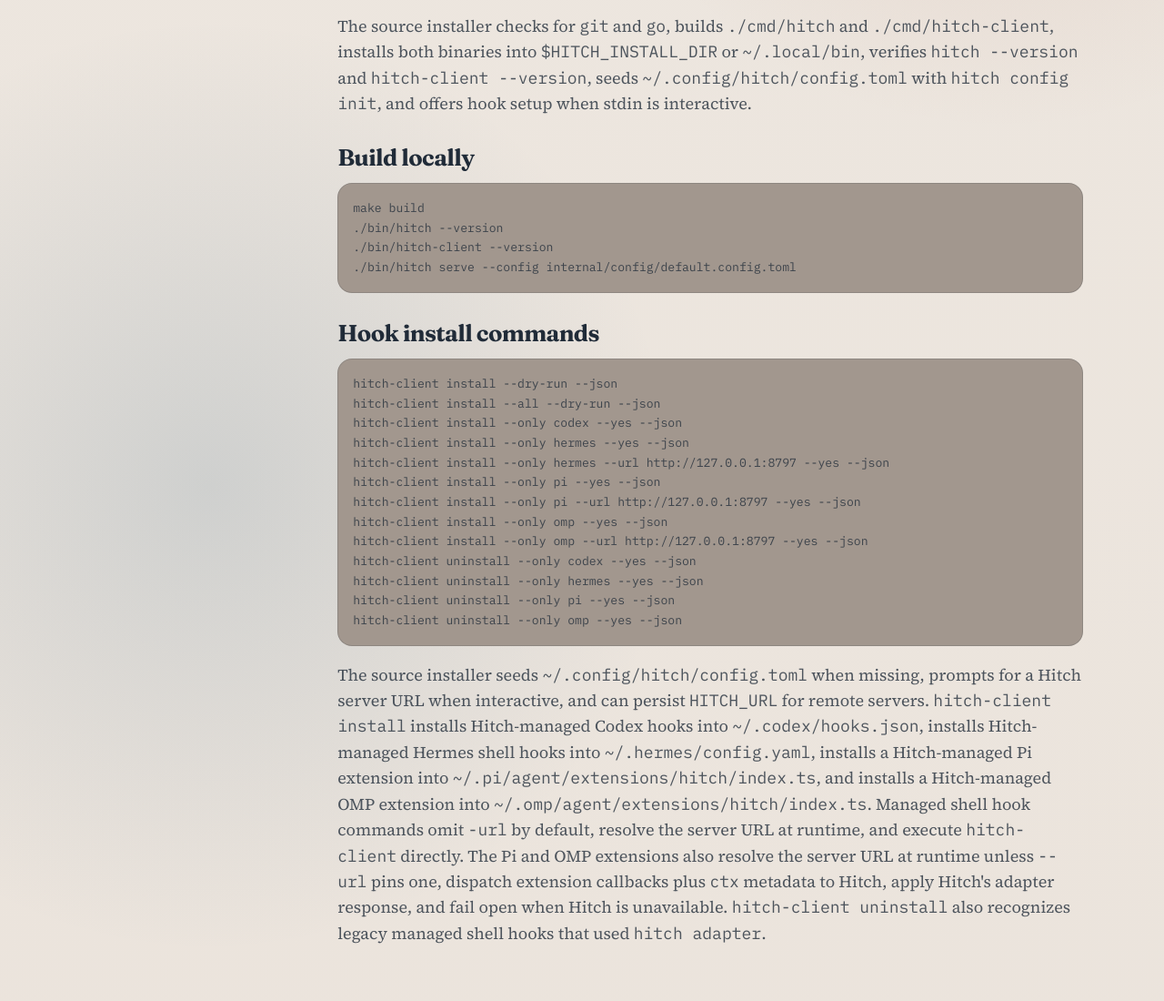
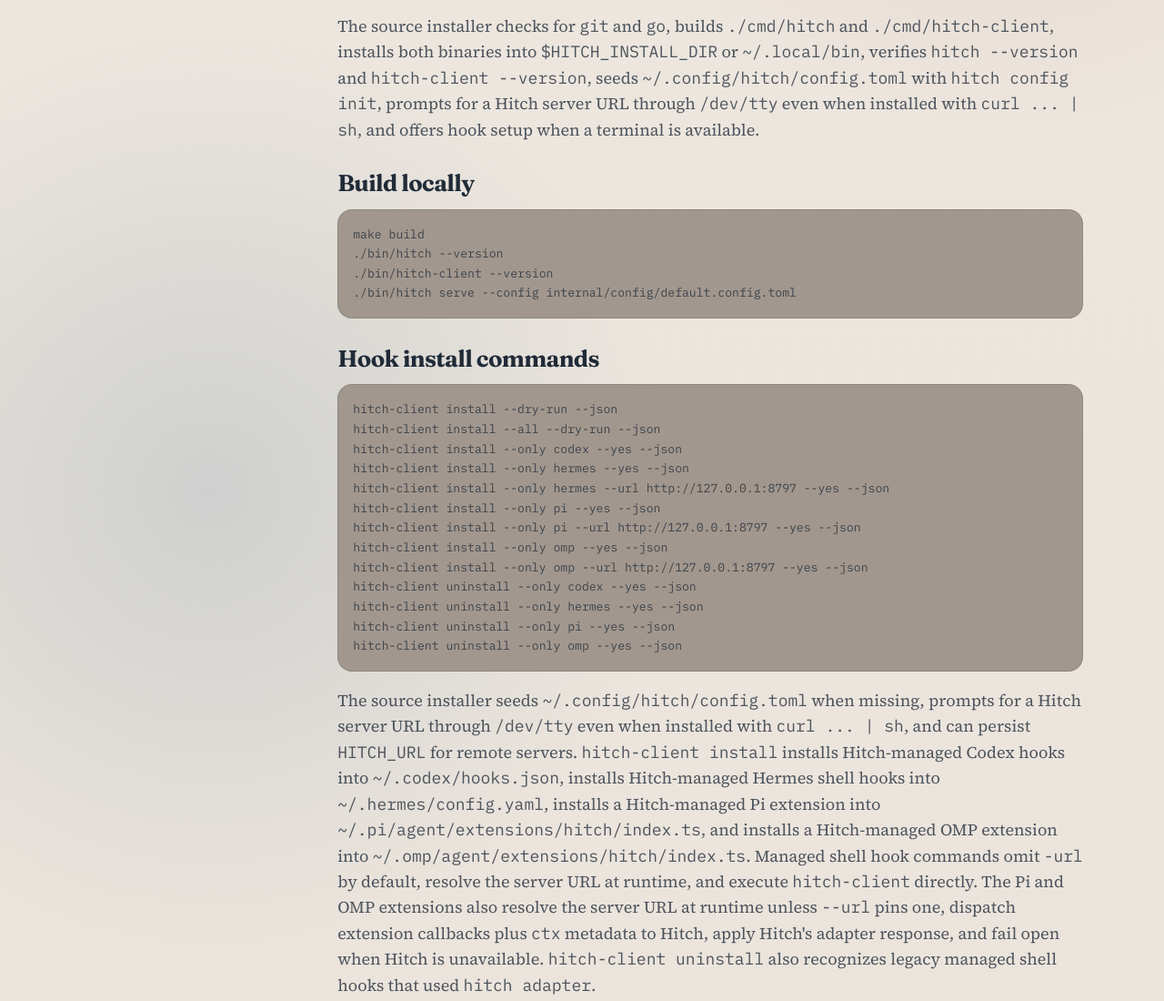
Before and after one commit to sagebynature/hitch, a website: page docs/docs/latest/index.html in a window 1280 px wide. Shown: the part 1206-2306 px from the top of the page at 91% size. Drawn offline with Linux system fonts and the light colour scheme.

Commit message:
fix: prompt installer through tty

```diff
--- a/docs/docs/latest/index.html
+++ b/docs/docs/latest/index.html
@@ -68,7 +68,7 @@ hitch-client install --only codex --yes --json</code></pre>
 
         <section id="installation">
           <h2>Installation</h2>
-          <p>The source installer checks for <code>git</code> and <code>go</code>, builds <code>./cmd/hitch</code> and <code>./cmd/hitch-client</code>, installs both binaries into <code>$HITCH_INSTALL_DIR</code> or <code>~/.local/bin</code>, verifies <code>hitch --version</code> and <code>hitch-client --version</code>, seeds <code>~/.config/hitch/config.toml</code> with <code>hitch config init</code>, and offers hook setup when stdin is interactive.</p>
+          <p>The source installer checks for <code>git</code> and <code>go</code>, builds <code>./cmd/hitch</code> and <code>./cmd/hitch-client</code>, installs both binaries into <code>$HITCH_INSTALL_DIR</code> or <code>~/.local/bin</code>, verifies <code>hitch --version</code> and <code>hitch-client --version</code>, seeds <code>~/.config/hitch/config.toml</code> with <code>hitch config init</code>, prompts for a Hitch server URL through <code>/dev/tty</code> even when installed with <code>curl ... | sh</code>, and offers hook setup when a terminal is available.</p>
           <h3>Build locally</h3>
           <pre class="code-block"><code>make build
 ./bin/hitch --version
@@ -88,7 +88,7 @@ hitch-client uninstall --only codex --yes --json
 hitch-client uninstall --only hermes --yes --json
 hitch-client uninstall --only pi --yes --json
 hitch-client uninstall --only omp --yes --json</code></pre>
-          <p>The source installer seeds <code>~/.config/hitch/config.toml</code> when missing, prompts for a Hitch server URL when interactive, and can persist <code>HITCH_URL</code> for remote servers. <code>hitch-client install</code> installs Hitch-managed Codex hooks into <code>~/.codex/hooks.json</code>, installs Hitch-managed Hermes shell hooks into <code>~/.hermes/config.yaml</code>, installs a Hitch-managed Pi extension into <code>~/.pi/agent/extensions/hitch/index.ts</code>, and installs a Hitch-managed OMP extension into <code>~/.omp/agent/extensions/hitch/index.ts</code>. Managed shell hook commands omit <code>-url</code> by default, resolve the server URL at runtime, and execute <code>hitch-client</code> directly. The Pi and OMP extensions also resolve the server URL at runtime unless <code>--url</code> pins one, dispatch extension callbacks plus <code>ctx</code> metadata to Hitch, apply Hitch's adapter response, and fail open when Hitch is unavailable. <code>hitch-client uninstall</code> also recognizes legacy managed shell hooks that used <code>hitch adapter</code>.</p>
+          <p>The source installer seeds <code>~/.config/hitch/config.toml</code> when missing, prompts for a Hitch server URL through <code>/dev/tty</code> even when installed with <code>curl ... | sh</code>, and can persist <code>HITCH_URL</code> for remote servers. <code>hitch-client install</code> installs Hitch-managed Codex hooks into <code>~/.codex/hooks.json</code>, installs Hitch-managed Hermes shell hooks into <code>~/.hermes/config.yaml</code>, installs a Hitch-managed Pi extension into <code>~/.pi/agent/extensions/hitch/index.ts</code>, and installs a Hitch-managed OMP extension into <code>~/.omp/agent/extensions/hitch/index.ts</code>. Managed shell hook commands omit <code>-url</code> by default, resolve the server URL at runtime, and execute <code>hitch-client</code> directly. The Pi and OMP extensions also resolve the server URL at runtime unless <code>--url</code> pins one, dispatch extension callbacks plus <code>ctx</code> metadata to Hitch, apply Hitch's adapter response, and fail open when Hitch is unavailable. <code>hitch-client uninstall</code> also recognizes legacy managed shell hooks that used <code>hitch adapter</code>.</p>
         </section>
 
         <section id="configuration">
```
Also changed, not shown: docs/installation.md (+1 -1 lines), README.md, 1 other file.
